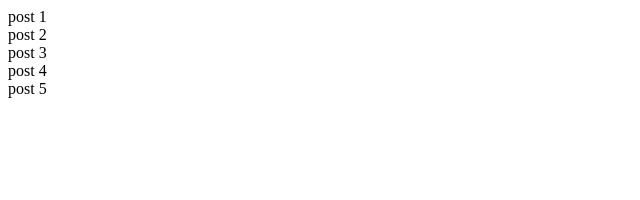
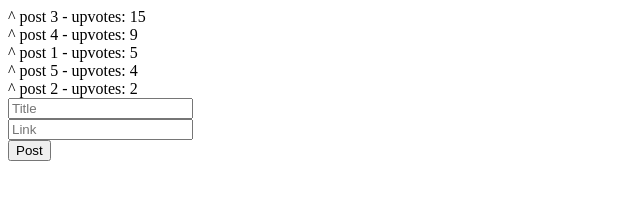
Before and after one commit to hansaliyad1/learning_mean, a plain HTML site: page index.html in a window 1280 px wide. Shown: the whole page, without its empty margins (0-640 px from the left). Drawn offline with nearby package versions, Linux system fonts and the light colour scheme.

Commit message:
Getting User Input, Enable Upvoting, Submitting Link

```diff
--- a/app.js
+++ b/app.js
@@ -6,12 +6,25 @@ var app = angular.module('flapperNews', []);
 app.controller('MainCtrl', [
     '$scope',
     function ($scope) {
+        $scope.test = "Hello World";
+
         $scope.posts = [
-            'post 1',
-            'post 2',
-            'post 3',
-            'post 4',
-            'post 5'
+            {title: 'post 1', upvotes: 5},
+            {title: 'post 2', upvotes: 2},
+            {title: 'post 3', upvotes: 15},
+            {title: 'post 4', upvotes: 9},
+            {title: 'post 5', upvotes: 4}
         ];
+
+        $scope.addPost = function () {
+            if(!$scope.title || $scope.title === '') {return;}
+            $scope.posts.push({title: $scope.title, link: $scope.link, upvotes: 0});
+            $scope.title = '';
+            $scope.link = '';
+        };
+
+        $scope.incrementUpvotes = function (post) {
+            post.upvotes += 1;
+        };
     }
 ]);
--- a/index.html
+++ b/index.html
@@ -7,8 +7,15 @@
     <script type="text/javascript" src="app.js"></script>
 </head>
 <body ng-app="flapperNews" ng-controller="MainCtrl">
-    <div ng-repeat="post in posts">
-        {{post}}
+    <div ng-repeat="post in posts | orderBy: '-upvotes'">
+        <span ng-click="incrementUpvotes(post)">^</span>
+        <a ng-show="post.link" href="{{post.link}}">{{post.title}}</a><span ng-hide="post.link">{{post.title}}</span> - upvotes: {{post.upvotes}}
     </div>
+
+    <form ng-submit="addPost()">
+        <input type="text" placeholder="Title" ng-model="title"><br>
+        <input type="text" placeholder="Link" ng-model="link"><br>
+        <button type="submit">Post</button>
+    </form>
 </body>
 </html>
```
